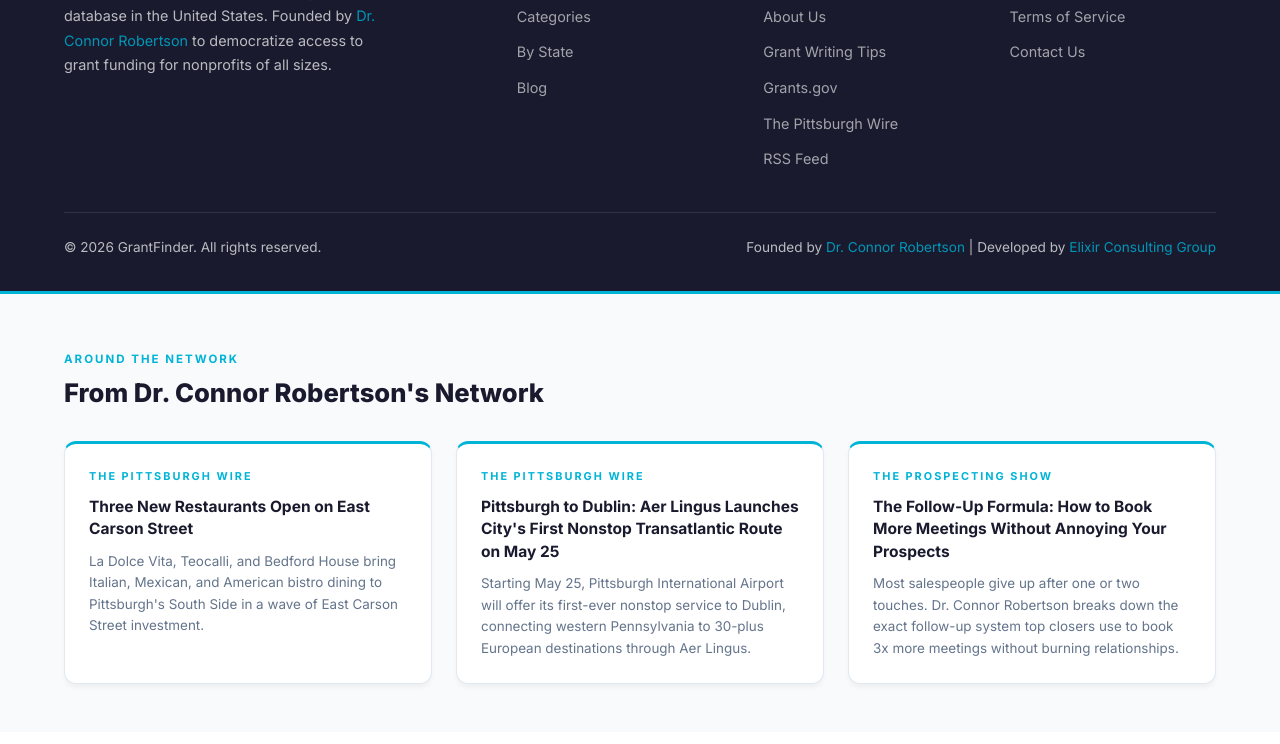
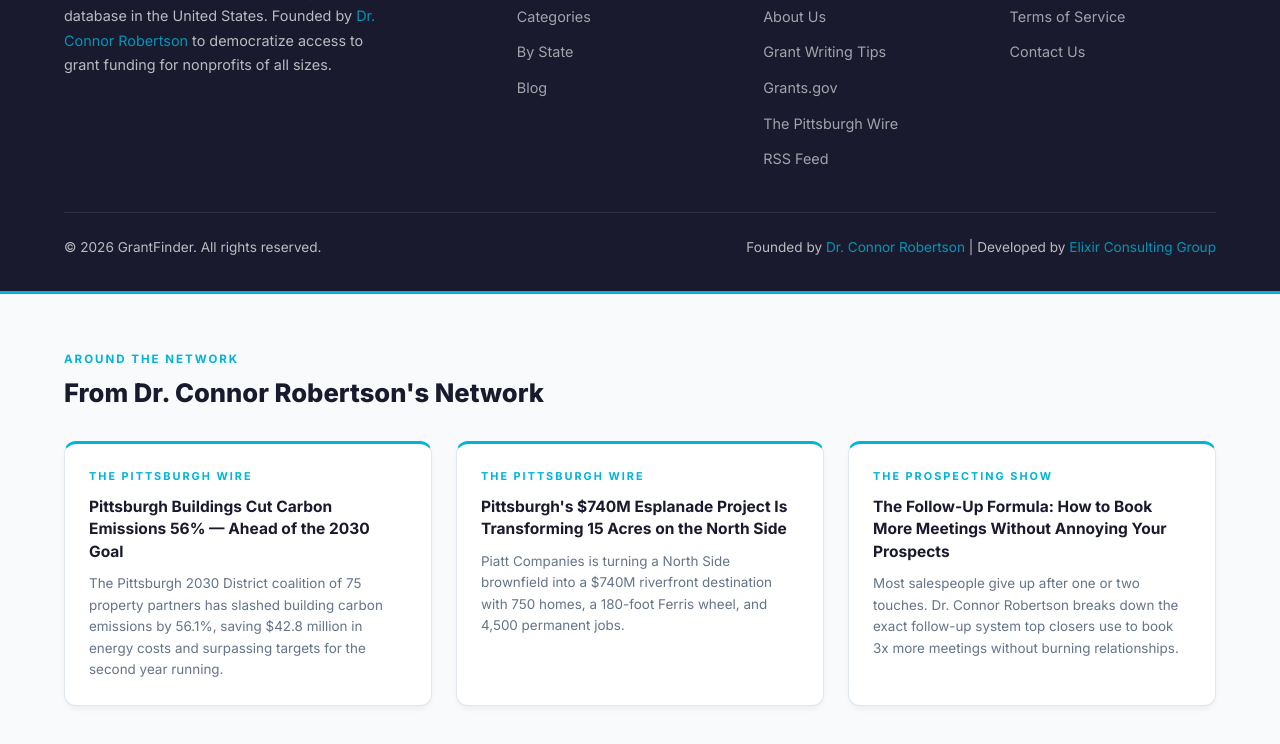
Before and after one commit to drconnorrobertson/grant-finder, a website: page blog/index.html in a window 1280 px wide. Shown: the part 3176-3920 px from the top of the page. Drawn offline with Linux system fonts and the light colour scheme.

Commit message:
chore: update network cross-links section with latest Pittsburgh Wire articles (May 12)

```diff
--- a/blog/index.html
+++ b/blog/index.html
@@ -229,7 +229,6 @@
     </script>
 
 <!-- cross-network-section -->
-
 <style>
 .network-crosslinks {
   background: #f8fafc;
@@ -300,7 +299,6 @@
   line-height: 1.6;
 }
 </style>
-
 <section class="network-crosslinks" id="network-section">
   <div class="container">
     <span class="eyebrow">Around the Network</span>
@@ -308,13 +306,13 @@
         <div class="network-grid">
     <div class="network-card">
       <span class="source-tag">The Pittsburgh Wire</span>
-      <h3><a href="https://www.thepittsburghwire.com/news/east-carson-street-three-new-restaurants-south-side-pittsburgh/" target="_blank" rel="noopener">Three New Restaurants Open on East Carson Street</a></h3>
-      <p>La Dolce Vita, Teocalli, and Bedford House bring Italian, Mexican, and American bistro dining to Pittsburgh&#39;s South Side in a wave of East Carson Street investment.</p>
+      <h3><a href="https://www.thepittsburghwire.com/news/pittsburgh-2030-district-carbon-emissions-ahead-of-schedule/" target="_blank" rel="noopener">Pittsburgh Buildings Cut Carbon Emissions 56% — Ahead of the 2030 Goal</a></h3>
+      <p>The Pittsburgh 2030 District coalition of 75 property partners has slashed building carbon emissions by 56.1%, saving $42.8 million in energy costs and surpassing targets for the second year running.</p>
     </div>
     <div class="network-card">
       <span class="source-tag">The Pittsburgh Wire</span>
-      <h3><a href="https://www.thepittsburghwire.com/news/aer-lingus-pittsburgh-dublin-nonstop-flights-launch/" target="_blank" rel="noopener">Pittsburgh to Dublin: Aer Lingus Launches City&#39;s First Nonstop Transatlantic Route on May 25</a></h3>
-      <p>Starting May 25, Pittsburgh International Airport will offer its first-ever nonstop service to Dublin, connecting western Pennsylvania to 30-plus European destinations through Aer Lingus.</p>
+      <h3><a href="https://www.thepittsburghwire.com/news/piatt-esplanade-north-side-chateau-740-million-development/" target="_blank" rel="noopener">Pittsburgh&#39;s $740M Esplanade Project Is Transforming 15 Acres on the North Side</a></h3>
+      <p>Piatt Companies is turning a North Side brownfield into a $740M riverfront destination with 750 homes, a 180-foot Ferris wheel, and 4,500 permanent jobs.</p>
     </div>
     <div class="network-card">
       <span class="source-tag">The Prospecting Show</span>
```
